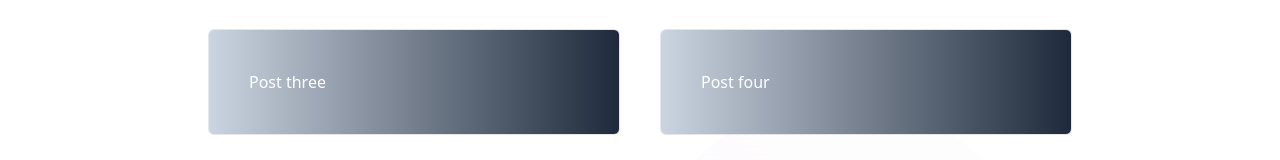
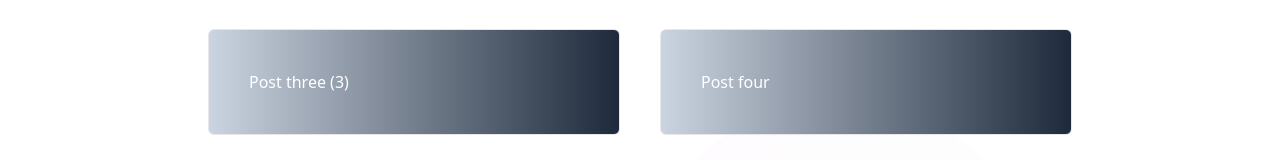
Before and after one commit to Marco6792/AGNIA-NGO-FRONTEND, a React (Vite) app: page /blog in a window 1280 px wide. Shown: the part 301-461 px from the top of the page. Built offline with nearby package versions, Linux system fonts and the light colour scheme.

Commit message:
second comm

```diff
--- a/src/components/Blog.tsx
+++ b/src/components/Blog.tsx
@@ -14,7 +14,7 @@ const Blog = () => {
 					<h1>Post two</h1>
 				</div>
 				<div className="border p-10 max-sm:w-full rounded-md z-20 from-slate-300 to-slate-800 bg-gradient-to-r">
-					<h1>Post three</h1>
+					<h1>Post three (3)</h1>
 				</div>
 				<div className="border p-10 max-sm:w-full rounded-md z-20 from-slate-300 to-slate-800 bg-gradient-to-r">
 					<h1>Post four</h1>
```
